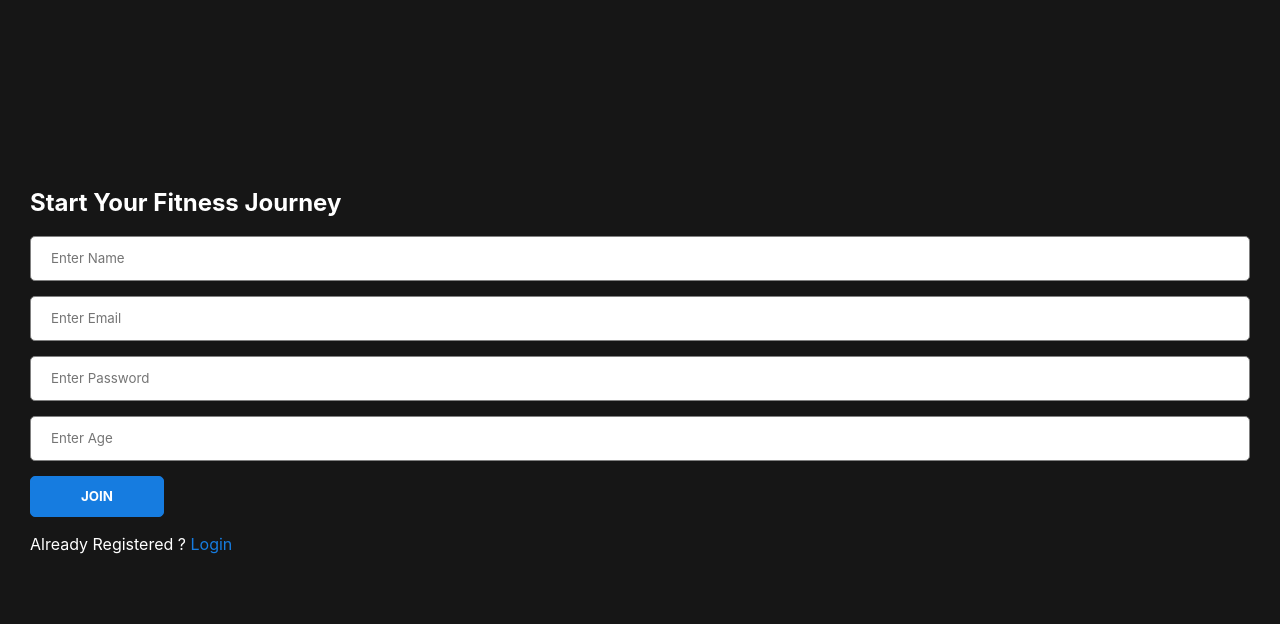
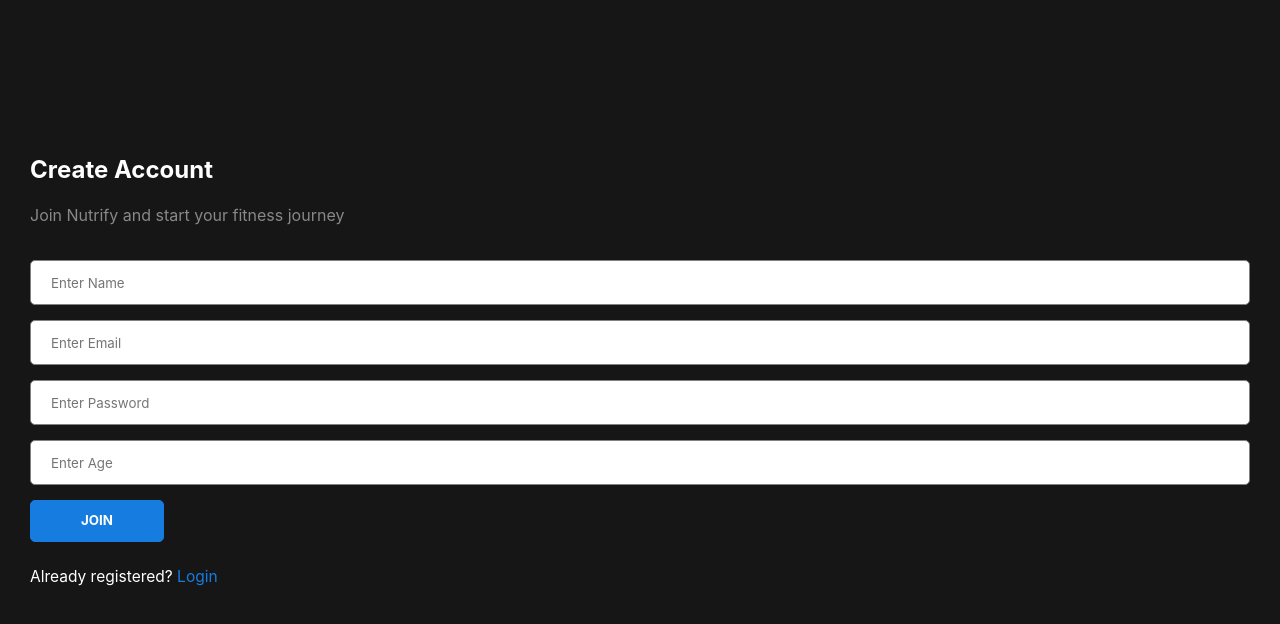
Before and after one commit to VikasVerma-15/nutify-mern, a React (Vite) app in the folder Nutrition_tracker/: page /register in a window 1280 px wide. Shown: the top 624 px of the page. Built offline with nearby package versions, Linux system fonts and the light colour scheme.

Commit message:
Update Register.jsx

```diff
--- a/Nutrition_tracker/src/components/Register.jsx
+++ b/Nutrition_tracker/src/components/Register.jsx
@@ -28,9 +28,8 @@ const Register = () => {
     }
     function handleSubmit(event){
             event.preventDefault();
-            // console.log(userDetails);
-
-            fetch("http://localhost:8000/register",{
+            const apiUrl = import.meta.env.VITE_API_URL;
+            fetch(`${apiUrl}/register`,{
                 method:"POST",
                 body:JSON.stringify(userDetails),
                 headers:{
@@ -64,7 +63,8 @@ const Register = () => {
 
             <form className="form" onSubmit={handleSubmit}>
 
-                <h1>Start Your Fitness Journey</h1>
+                <h1 style={{marginBottom: 0}}>Create Account</h1>
+                <p style={{marginTop: 0, color: '#888', fontSize: '1rem', marginBottom: '18px'}}>Join Nutrify and start your fitness journey</p>
 
                 <input className="inp" type="text" required onChange={handleInput}
                 placeholder="Enter Name" name="name" value={userDetails.name}/>
@@ -72,19 +72,17 @@ const Register = () => {
                 <input className="inp" type="email" required onChange={handleInput}
                 placeholder="Enter Email" name="email" value={userDetails.email}/>
 
-                <input className="inp" type="password" required maxLength={8} onChange={handleInput}
+                <input className="inp" type="password" required maxLength={32} onChange={handleInput}
                 placeholder="Enter Password" name="password" value={userDetails.password}/>
 
                 <input className="inp" max={100} min={12} type="number" onChange={handleInput}
                 placeholder="Enter Age" name="age" value={userDetails.age}/>
 
-                <button className="btn">Join</button>
+                <button className="btn" type="submit">Join</button>
 
+                <p style={{fontSize: '0.97rem', margin: '8px 0 0 0'}}>Already registered? <Link to="/login">Login</Link></p>
 
-
-                <p>Already Registered ?  <Link to="/login">Login</Link> </p>
-
-                <p className={message.type}>{message.text}</p>
+                <p className={message.type} style={{margin: 0}}>{message.text}</p>
 
             </form>
 
```
